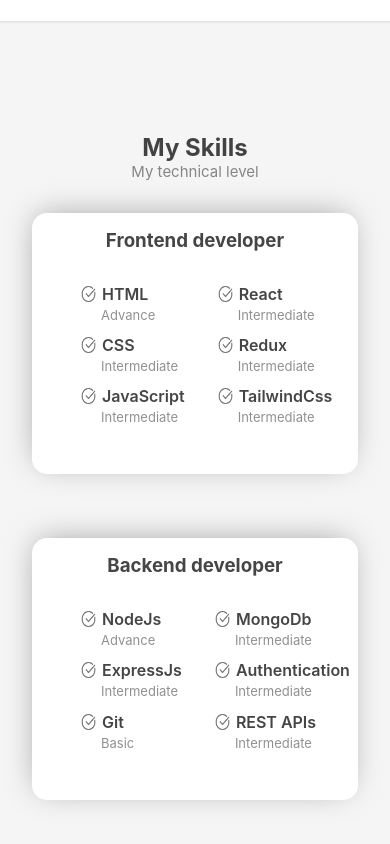
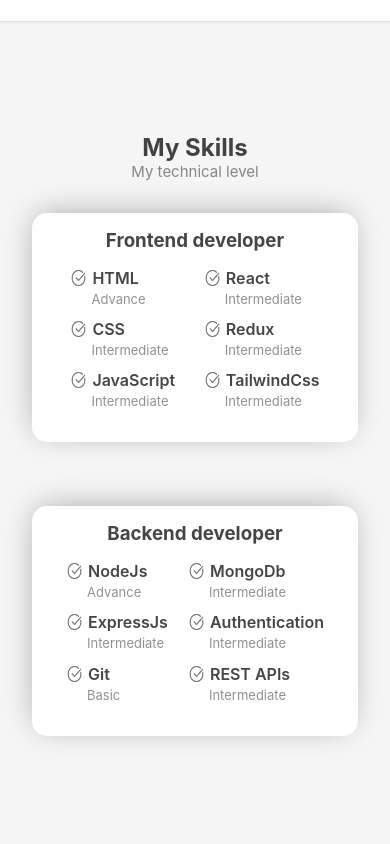
Before and after one commit to hassanh7n/portfolio, a React (Create React App) app: page / in a window 390 px wide. Shown: the part 1667-2511 px from the top of the page. Built offline with nearby package versions, Linux system fonts and the light colour scheme.

Commit message:
fixing some errors

```diff
--- a/src/pages/Skills/Skills.css
+++ b/src/pages/Skills/Skills.css
@@ -103,7 +103,14 @@
         padding: 1rem;
         margin: 0rem;
     }
+
+@media screen and (max-width: 400px){
     .skill-divOne{
         gap: 0.7rem;
     }
+    .skills-details{
+        margin: 1rem;
+        gap: 1rem;
+    }
 }
+}
```
